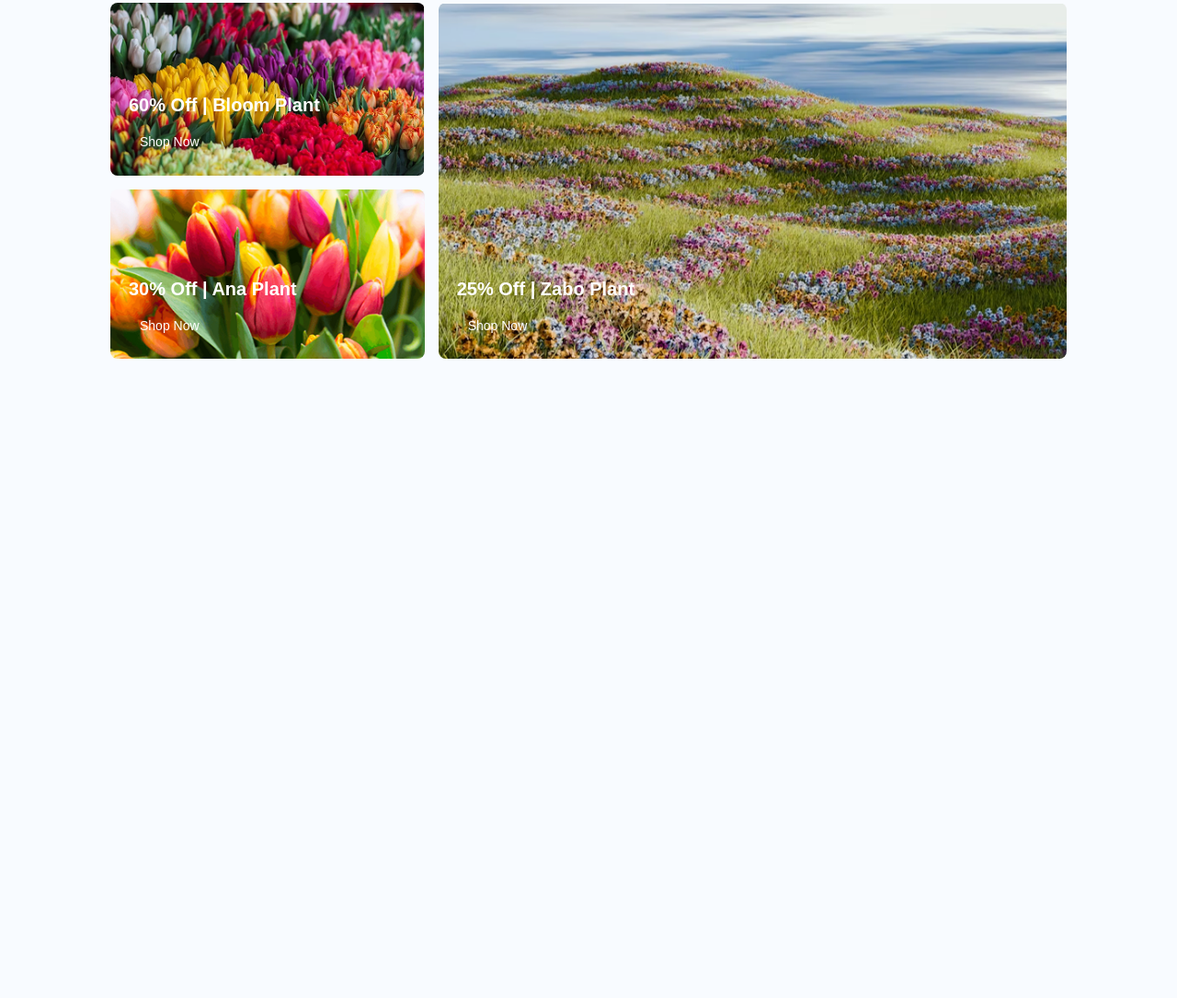
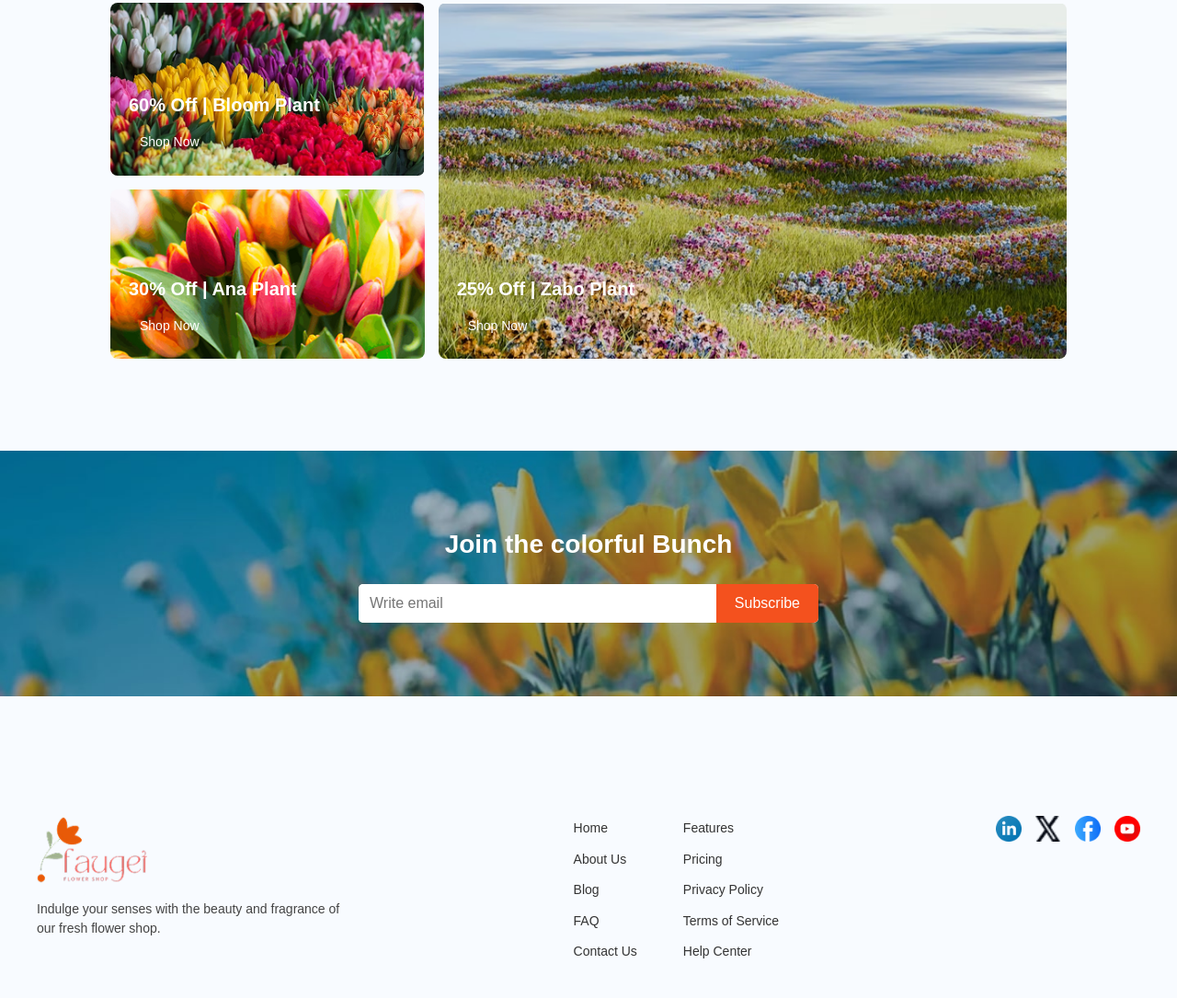
Before and after one commit to Bappyosman/Assignment_2, a plain HTML site: page index.html in a window 1280 px wide. Shown: the part 2438-3523 px from the top of the page at 92% size. Before the commit the page ends 2868 px from the top, so only its background shows below. Drawn offline with Linux system fonts and the light colour scheme.

Commit message:
Sixth commit

```diff
--- a/Style/style.css
+++ b/Style/style.css
@@ -340,3 +340,163 @@ nav {
     height: auto;
   }
 }
+
+
+
+.subscribe-section {
+  position: relative;
+  background: url('../assets/bg.jpg') no-repeat center center/cover;
+  padding: 80px 20px;
+  overflow: hidden;
+  margin: 100px 0; /* চারপাশে margin */
+}
+
+.subscribe-section .overlay {
+  text-align: center;
+  color: white;
+}
+
+.subscribe-section h2 {
+  font-size: 28px;
+  margin-bottom: 20px;
+  font-weight: bold;
+}
+
+.subscribe-form {
+  display: flex;
+  justify-content: center;
+  max-width: 500px;
+  margin: 0 auto;
+  background: white;
+  border-radius: 5px;
+  overflow: hidden;
+}
+
+.subscribe-form input {
+  flex: 1;
+  padding: 12px;
+  border: none;
+  outline: none;
+  font-size: 16px;
+}
+
+.subscribe-form button {
+  background: #f4511e; /* Orange color */
+  color: white;
+  border: none;
+  padding: 12px 20px;
+  font-size: 16px;
+  cursor: pointer;
+  transition: 0.3s;
+}
+
+.subscribe-form button:hover {
+  background: #d63c0f;
+}
+
+/* ✅ Mobile Responsive (side by side থাকবে) */
+@media (max-width: 600px) {
+  .subscribe-form {
+    max-width: 100%;
+  }
+
+  .subscribe-form input {
+    font-size: 14px;
+    padding: 10px;
+  }
+
+  .subscribe-form button {
+    padding: 10px 14px;
+    font-size: 14px;
+  }
+}
+
+
+/* Footer base */
+.footer {
+  background: none;
+  padding: 30px 20px;
+  font-family: Arial, sans-serif;
+}
+
+/* Container grid for desktop */
+.footer-container {
+  display: flex;
+  justify-content: space-between;
+  align-items: flex-start;
+  flex-wrap: wrap;
+  max-width: 1200px;
+  margin: auto;
+}
+
+/* Logo + text */
+.footer-logo {
+  flex: 1;
+  min-width: 220px;
+}
+.footer-logo img {
+  width: 120px;
+  margin-bottom: 10px;
+}
+.footer-logo p {
+  font-size: 14px;
+  color: #444;
+  line-height: 1.5;
+}
+
+/* Links */
+.footer-links {
+  display: flex;
+  gap: 50px;
+  flex: 2;
+  justify-content: center;
+}
+.footer-links ul {
+  list-style: none;
+  padding: 0;
+}
+.footer-links ul li {
+  margin-bottom: 8px;
+}
+.footer-links ul li a {
+  text-decoration: none;
+  color: #333;
+  font-size: 14px;
+  transition: color 0.3s;
+}
+.footer-links ul li a:hover {
+  color: #ff5722;
+}
+
+/* Social icons */
+.footer-social {
+  display: flex;
+  gap: 15px;
+  align-items: center;
+}
+.footer-social a img {
+  width: 28px;
+  height: 28px;
+  transition: transform 0.3s;
+}
+.footer-social a img:hover {
+  transform: scale(1.1);
+}
+
+/* ✅ Mobile Responsive */
+@media (max-width: 768px) {
+  .footer-container {
+    flex-direction: column;
+    text-align: center;
+    gap: 20px;
+  }
+
+  .footer-links {
+    flex-direction: column;
+    gap: 20px;
+  }
+
+  .footer-social {
+    justify-content: center;
+  }
+}
--- a/index.html
+++ b/index.html
@@ -171,5 +171,55 @@
         </div>
       </div>
     </section>
+
+    <section class="subscribe-section">
+      <div class="overlay">
+        <h2>Join the colorful Bunch</h2>
+        <form class="subscribe-form">
+          <input type="email" placeholder="Write email" required />
+          <button type="submit">Subscribe</button>
+        </form>
+      </div>
+    </section>
+
+    <footer class="footer">
+      <div class="footer-container">
+        <!-- Logo + Description -->
+        <div class="footer-logo">
+          <img src="assets/logo.png" alt="Faugei Logo" />
+          <p>
+            Indulge your senses with the beauty and fragrance of our fresh
+            flower shop.
+          </p>
+        </div>
+
+        <!-- Navigation Links -->
+        <div class="footer-links">
+          <ul>
+            <li><a href="#">Home</a></li>
+            <li><a href="#">About Us</a></li>
+            <li><a href="#">Blog</a></li>
+            <li><a href="#">FAQ</a></li>
+            <li><a href="#">Contact Us</a></li>
+          </ul>
+
+          <ul>
+            <li><a href="#">Features</a></li>
+            <li><a href="#">Pricing</a></li>
+            <li><a href="#">Privacy Policy</a></li>
+            <li><a href="#">Terms of Service</a></li>
+            <li><a href="#">Help Center</a></li>
+          </ul>
+        </div>
+
+        <!-- Social Icons -->
+        <div class="footer-social">
+          <a href="#"><img src="assets/icon-linkedin.png" alt="LinkedIn" /></a>
+          <a href="#"><img src="assets/icon-twitter.png" alt="X" /></a>
+          <a href="#"><img src="assets/icon-facebook.png" alt="Facebook" /></a>
+          <a href="#"><img src="assets/icon-youtube.png" alt="YouTube" /></a>
+        </div>
+      </div>
+    </footer>
   </body>
 </html>
```
Also changed, not shown: assets/bg.jpg (added), assets/bg.png (renamed from assets/news-letter-bg.png).
